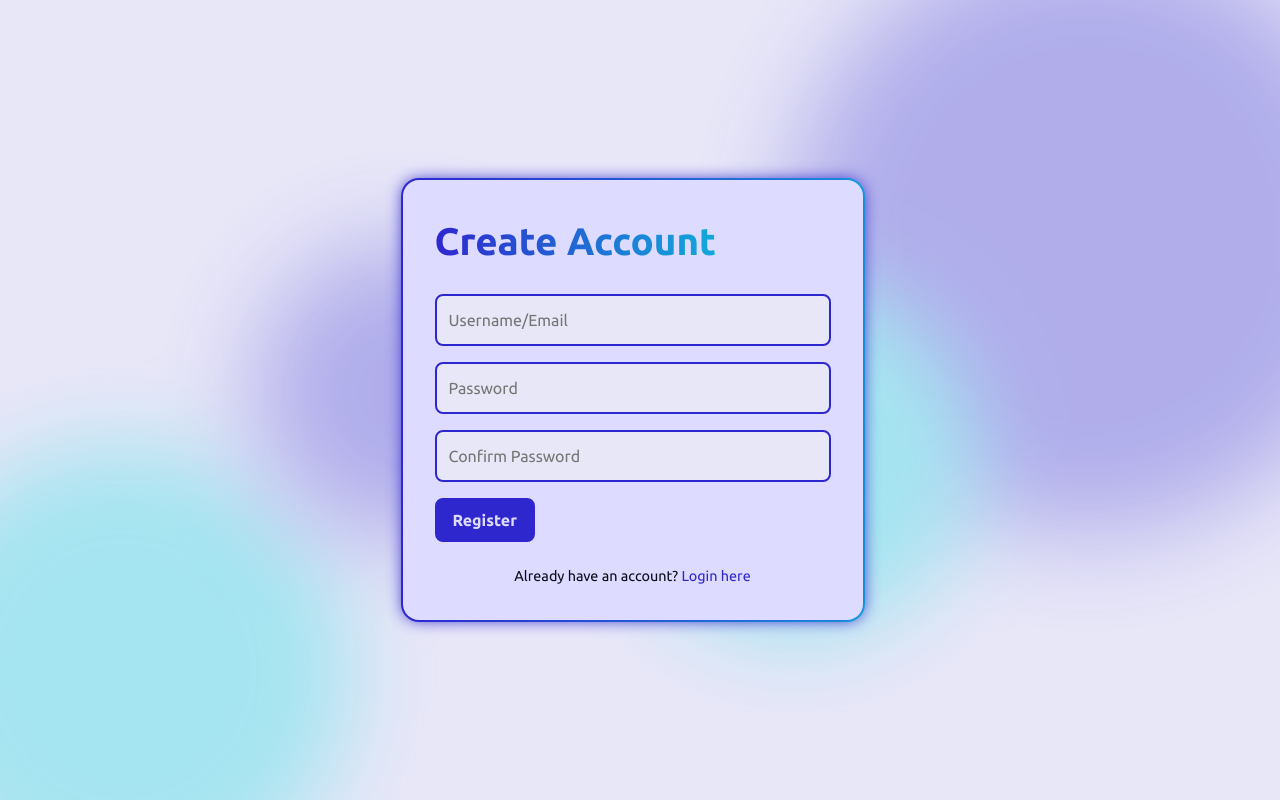
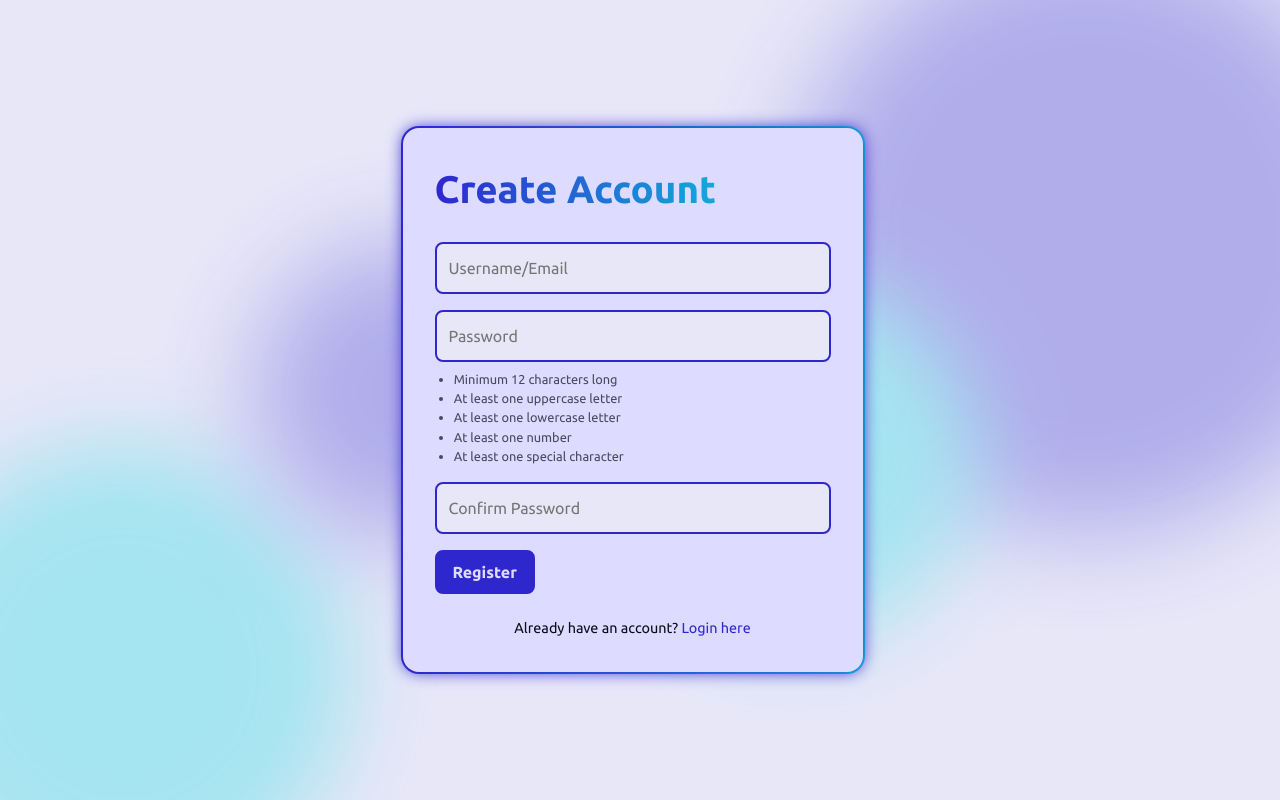
Before and after one commit to NotNotEvan/basic-flask-resume, a Flask app: page /register in a window 1280 px wide. Run offline with Flask 3, Linux system fonts and the light colour scheme.

Commit message:
Add password requirements list to registration form

```diff
--- a/static/styles/index.css
+++ b/static/styles/index.css
@@ -476,6 +476,15 @@
   font-size: 0.9rem;
 }
 
+.password-requirements {
+  font-size: 0.8rem;
+  color: var(--text);
+  opacity: 0.7;
+  list-style-type: disc;
+  padding-left: 1.2rem;
+  margin-top: -8px;
+}
+
 /* MEDIA QUERIES */
 @media (max-width: 768px) {
   .home-container {
--- a/templates/register.html
+++ b/templates/register.html
@@ -18,6 +18,13 @@ block content %}
         placeholder="Password"
         required
       />
+      <ul class="password-requirements">
+        <li>Minimum 12 characters long</li>
+        <li>At least one uppercase letter</li>
+        <li>At least one lowercase letter</li>
+        <li>At least one number</li>
+        <li>At least one special character</li>
+      </ul>
       <input
         type="password"
         value="{{ confirm_password }}"
```
